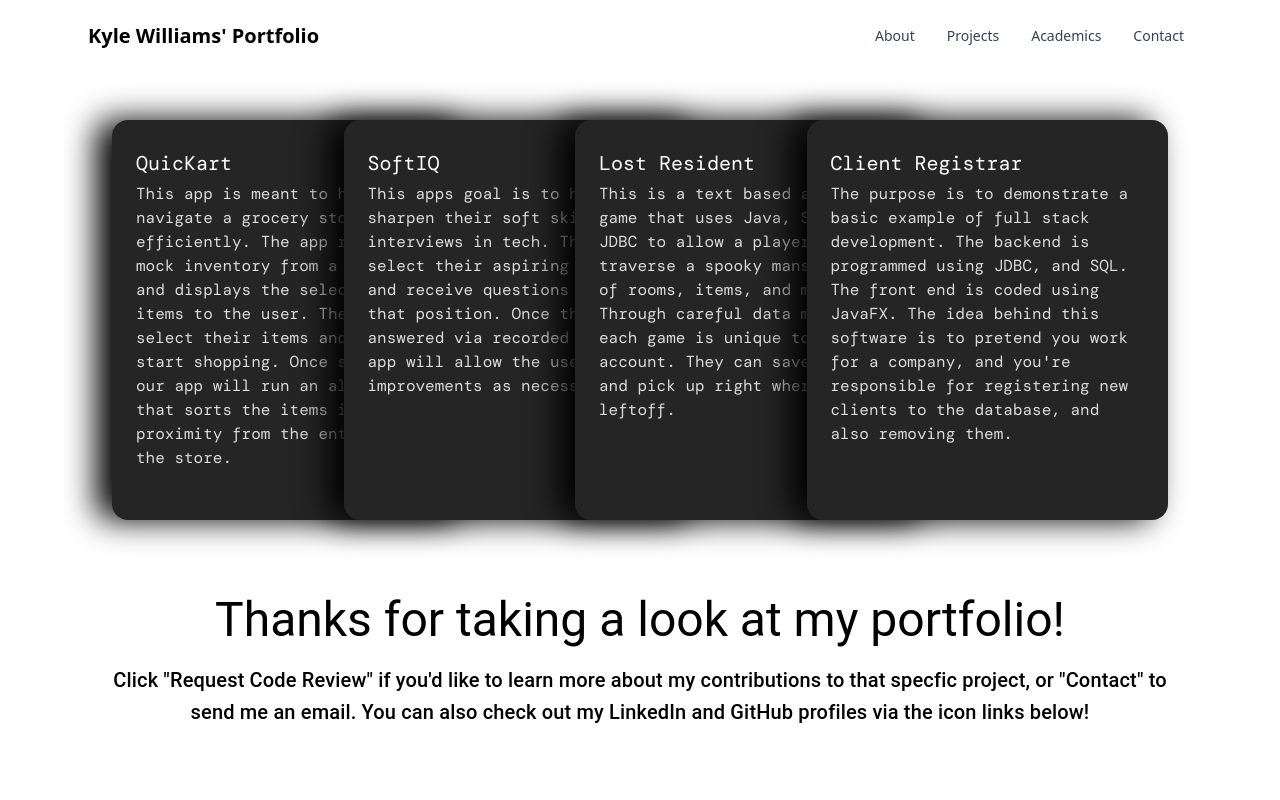
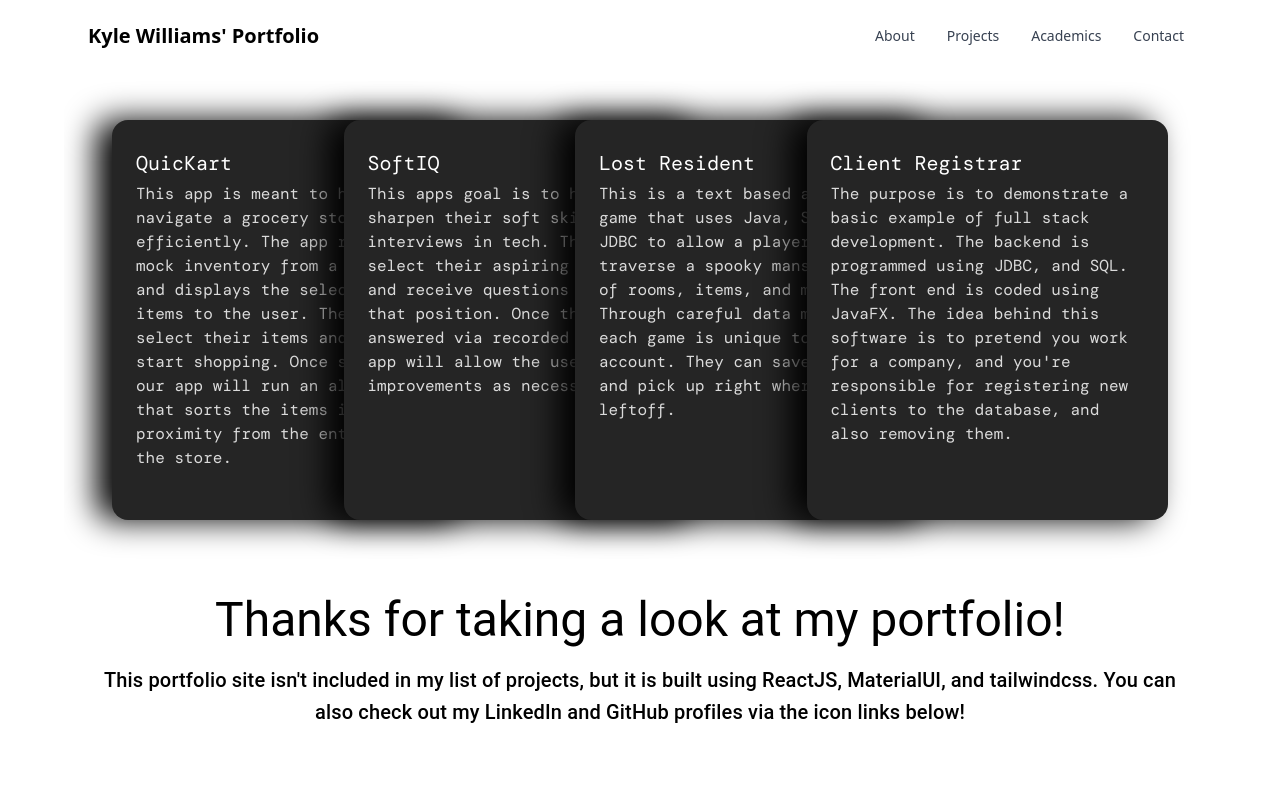
Before and after one commit to KWilliams-dev/kylesportfolio, a React (Vite) app: page / in a window 1280 px wide. Shown: the top 800 px of the page. Built offline with nearby package versions, Linux system fonts and the light colour scheme; a web font is replaced by a local one.

Commit message:
Home page clarity/code clean

```diff
--- a/src/App.jsx
+++ b/src/App.jsx
@@ -1,5 +1,5 @@
 import "./styles.css";
-import { Box, Container, Typography } from "@mui/material";
+import { Box, Container } from "@mui/material";
 import { Nav } from "./components/Nav/Nav";
 import { Routes, Route } from "react-router-dom";
 import { Academics } from "./screens/Academics";
--- a/src/components/AcademicCard/AcademicCard.jsx
+++ b/src/components/AcademicCard/AcademicCard.jsx
@@ -1,9 +1,7 @@
 import * as React from "react";
 import Card from "@mui/material/Card";
-import CardActions from "@mui/material/CardActions";
 import CardContent from "@mui/material/CardContent";
 import CardMedia from "@mui/material/CardMedia";
-import Button from "@mui/material/Button";
 import Typography from "@mui/material/Typography";
 import { Box } from "@mui/material";
 import Chip from "@mui/material/Chip";
--- a/src/components/Nav/Nav.jsx
+++ b/src/components/Nav/Nav.jsx
@@ -1,28 +1,10 @@
 import * as React from "react";
 import { Link } from "react-router-dom";
 import { style } from "../RequestCodeReview/RequestCodeReviewButton";
-import { Tabs, Tab, Box, Typography } from "@mui/material";
-import { useRef, useState } from "react";
-import SendIcon from "@mui/icons-material/Send";
-import HomeIcon from "@mui/icons-material/Home";
-import AccountTreeIcon from "@mui/icons-material/AccountTree";
-import SchoolIcon from "@mui/icons-material/School";
-import InfoIcon from "@mui/icons-material/Info";
+import { Box } from "@mui/material";
+import { useState } from "react";
 import Modal from "@mui/material/Modal";
 import { ContactModal } from "../ContactModal/ContactModal";
-import AppBar from "@mui/material/AppBar";
-import Toolbar from "@mui/material/Toolbar";
-import IconButton from "@mui/material/IconButton";
-import Menu from "@mui/material/Menu";
-import MenuIcon from "@mui/icons-material/Menu";
-import Container from "@mui/material/Container";
-import Avatar from "@mui/material/Avatar";
-import Button from "@mui/material/Button";
-import MenuItem from "@mui/material/MenuItem";
-import AdbIcon from "@mui/icons-material/Adb";
-import kyleImg from "../../assets/kyle.jpg";
-
-const pages = ["Home", "Projects", "Contact", "Academics", "About"];
 
 export const Nav = () => {
   const [open, setOpen] = useState(false);
--- a/src/components/ProjectCard/ProjectCard.jsx
+++ b/src/components/ProjectCard/ProjectCard.jsx
@@ -1,5 +1,4 @@
 import "./ProjectCard.css";
-import { RequestCodeReviewButton } from "../RequestCodeReview/RequestCodeReviewButton";
 
 export const ProjectCard = ({ projectName, projectInfo }) => {
   return (
--- a/src/components/ProjectPanel/ProjectPanel.jsx
+++ b/src/components/ProjectPanel/ProjectPanel.jsx
@@ -1,13 +1,11 @@
 import * as React from "react";
 import Card from "@mui/material/Card";
-import CardActions from "@mui/material/CardActions";
 import CardContent from "@mui/material/CardContent";
 import CardMedia from "@mui/material/CardMedia";
 import { Box, List, ListItem, ListItemText } from "@mui/material";
 import Typography from "@mui/material/Typography";
 import Chip from "@mui/material/Chip";
 import Stack from "@mui/material/Stack";
-import { RequestCodeReviewButton } from "../RequestCodeReview/RequestCodeReviewButton";
 
 export const ProjectPanel = ({
   title,
--- a/src/screens/Home.jsx
+++ b/src/screens/Home.jsx
@@ -12,16 +12,29 @@ export const Home = () => {
         }}
       >
         <Typography
-            sx={{ display: "flex", justifyContent: "center", textAlign: "center" }}
+          sx={{
+            display: "flex",
+            justifyContent: "center",
+            textAlign: "center",
+          }}
           variant="h3"
         >
           {"Thanks for taking a look at my portfolio!"}
         </Typography>
-          <Box sx={{ display: "flex", justifyContent: "center", marginTop: 2, textAlign: "center", paddingLeft: 5, paddingRight: 5 }}>
+        <Box
+          sx={{
+            display: "flex",
+            justifyContent: "center",
+            marginTop: 2,
+            textAlign: "center",
+            paddingLeft: 5,
+            paddingRight: 5,
+          }}
+        >
           <Typography variant="h6">
-              Click "Request Code Review" if you'd like to learn
-              more about my contributions to that specfic project, or "Contact" to send
-              me an email. You can also check out my LinkedIn and GitHub profiles via the icon links below!
+            This portfolio site isn't included in my list of projects, but it is
+            built using ReactJS, MaterialUI, and tailwindcss. You can also check
+            out my LinkedIn and GitHub profiles via the icon links below!
           </Typography>
         </Box>
       </Box>
--- a/src/screens/Projects.jsx
+++ b/src/screens/Projects.jsx
@@ -1,4 +1,3 @@
-import { Box, List, ListItem } from "@mui/material";
 import { ProjectPanel } from "../components/ProjectPanel/ProjectPanel";
 import interview from "../assets/interview.jpg";
 import cart from "../assets/cart.jpg";
```
Also changed, not shown: src/components/ContactModal/ContactModal.jsx (+2 -6 lines), src/assets/kyle.jpg (deleted). Lines whose indentation alone changed are shown as unchanged.
